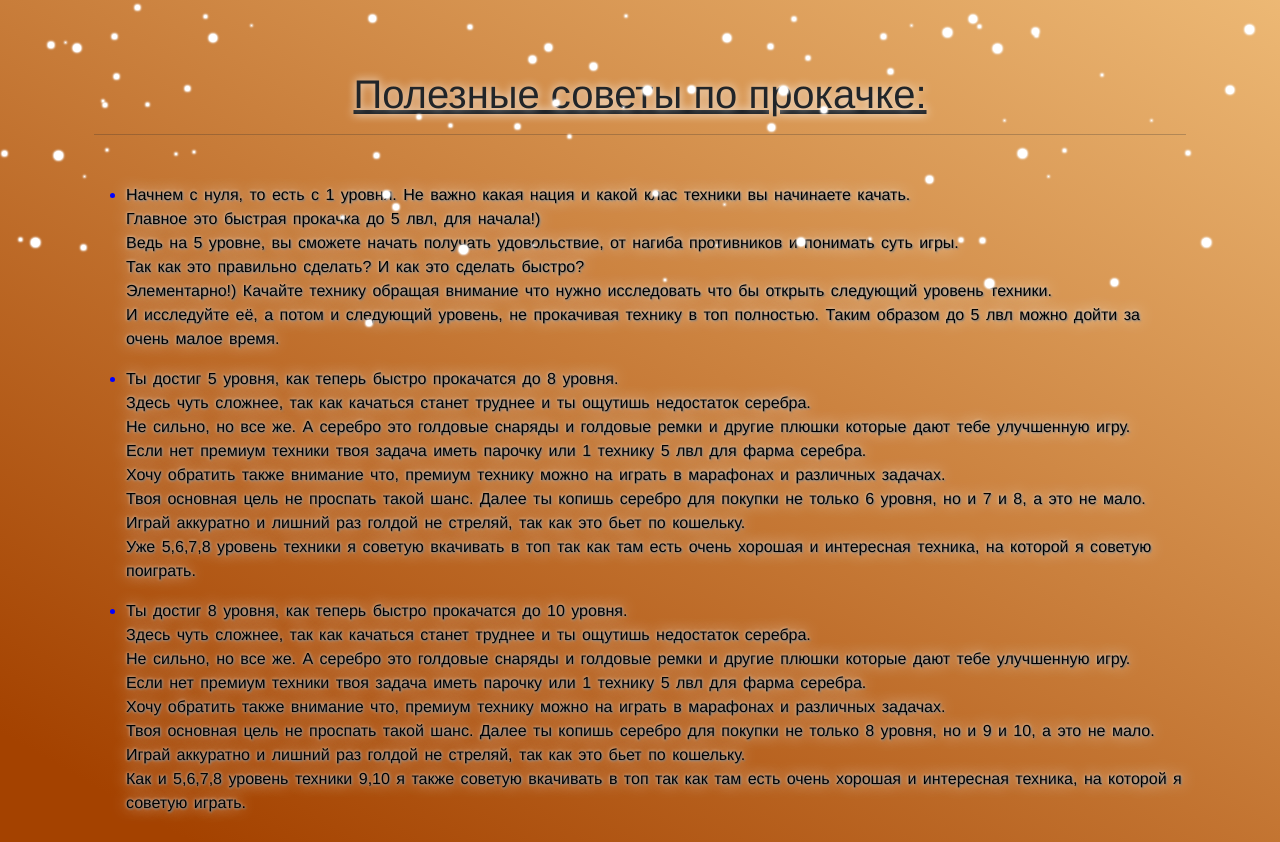
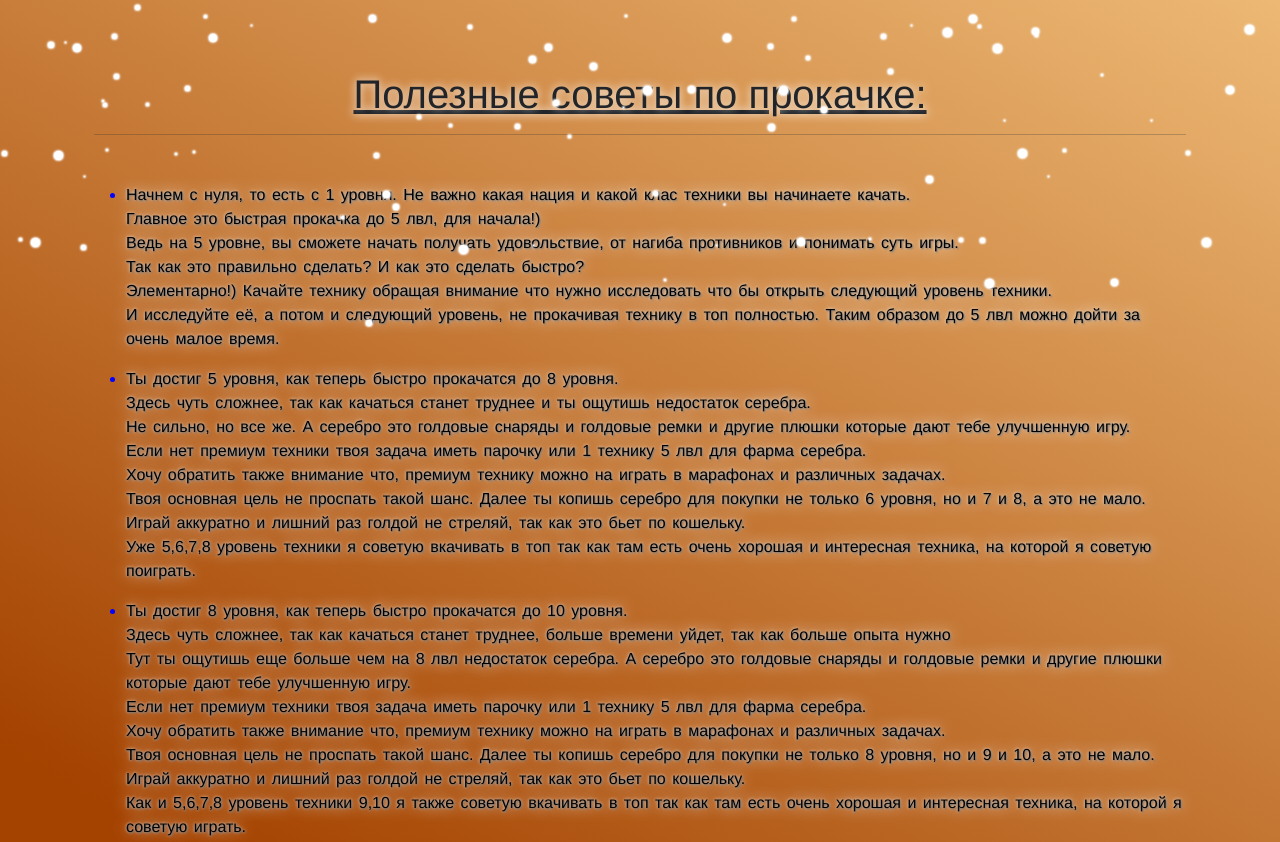
Before and after one commit to VladyslavVasylenko/WBF_vB-5, a plain HTML site: page second-page.html in a window 1280 px wide. Shown: the part 110-952 px from the top of the page. Drawn offline with nearby package versions, Linux system fonts and the light colour scheme.

Commit message:
add text

```diff
--- a/second-page.html
+++ b/second-page.html
@@ -79,8 +79,8 @@
           <li class="second-page-main-item pb-5">
             <span class="second-page-main-item__item">
               Ты достиг 8 уровня, как теперь быстро прокачатся до 10 уровня.<br>
-              Здесь чуть сложнее, так как качаться станет труднее и ты ощутишь недостаток серебра.<br>
-              Не сильно, но все же. А серебро это голдовые снаряды и голдовые ремки и другие плюшки которые дают тебе улучшенную игру.<br>
+              Здесь чуть сложнее, так как качаться станет труднее, больше времени уйдет, так как больше опыта нужно<br>
+              Тут ты ощутишь еще больше чем на 8 лвл недостаток серебра. А серебро это голдовые снаряды и голдовые ремки и другие плюшки которые дают тебе улучшенную игру.<br>
               Если нет премиум техники твоя задача иметь парочку или 1 технику 5 лвл для фарма серебра.<br>
               Хочу обратить также внимание что, премиум технику можно на играть в марафонах и различных задачах.<br>
               Твоя основная цель не проспать такой шанс.
```
